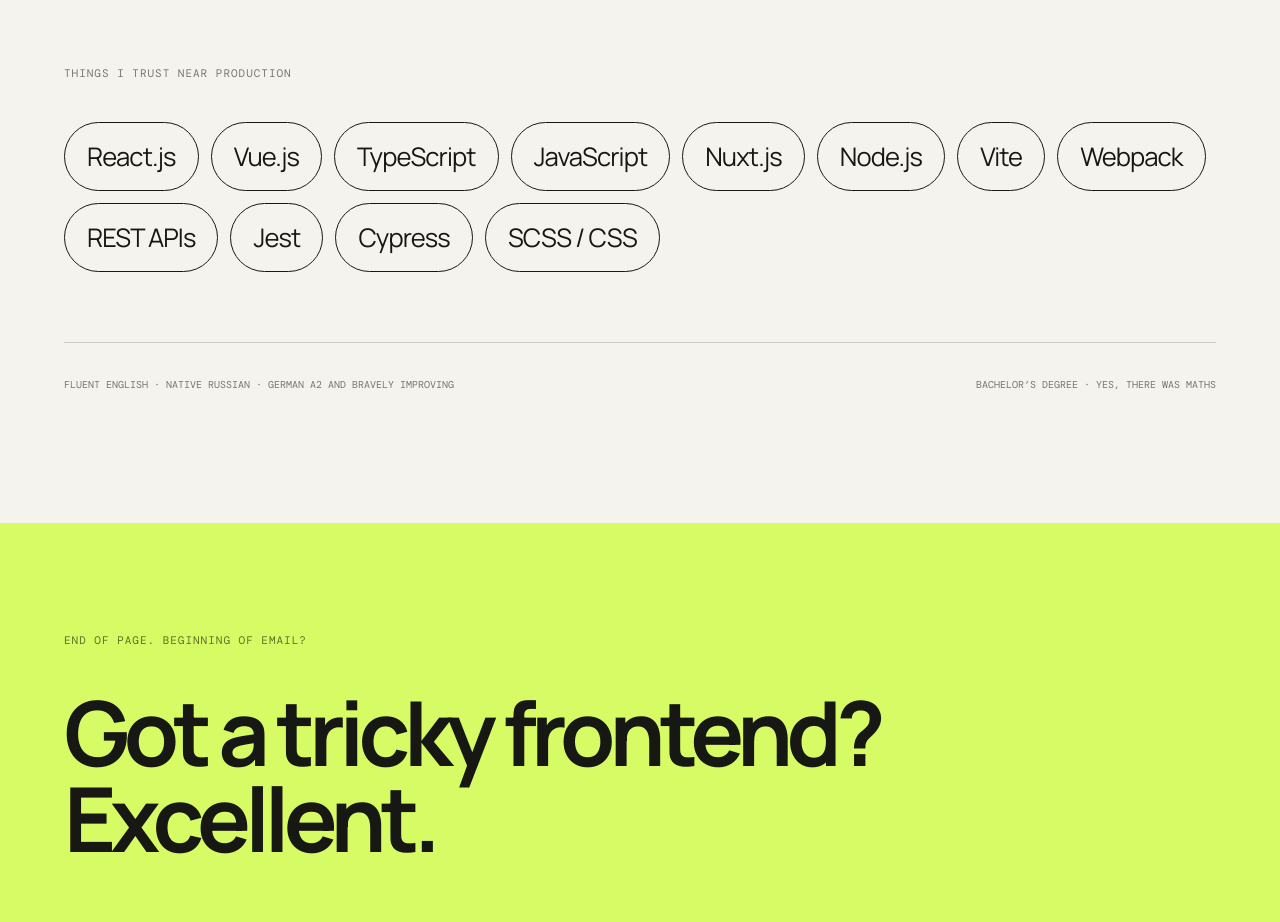
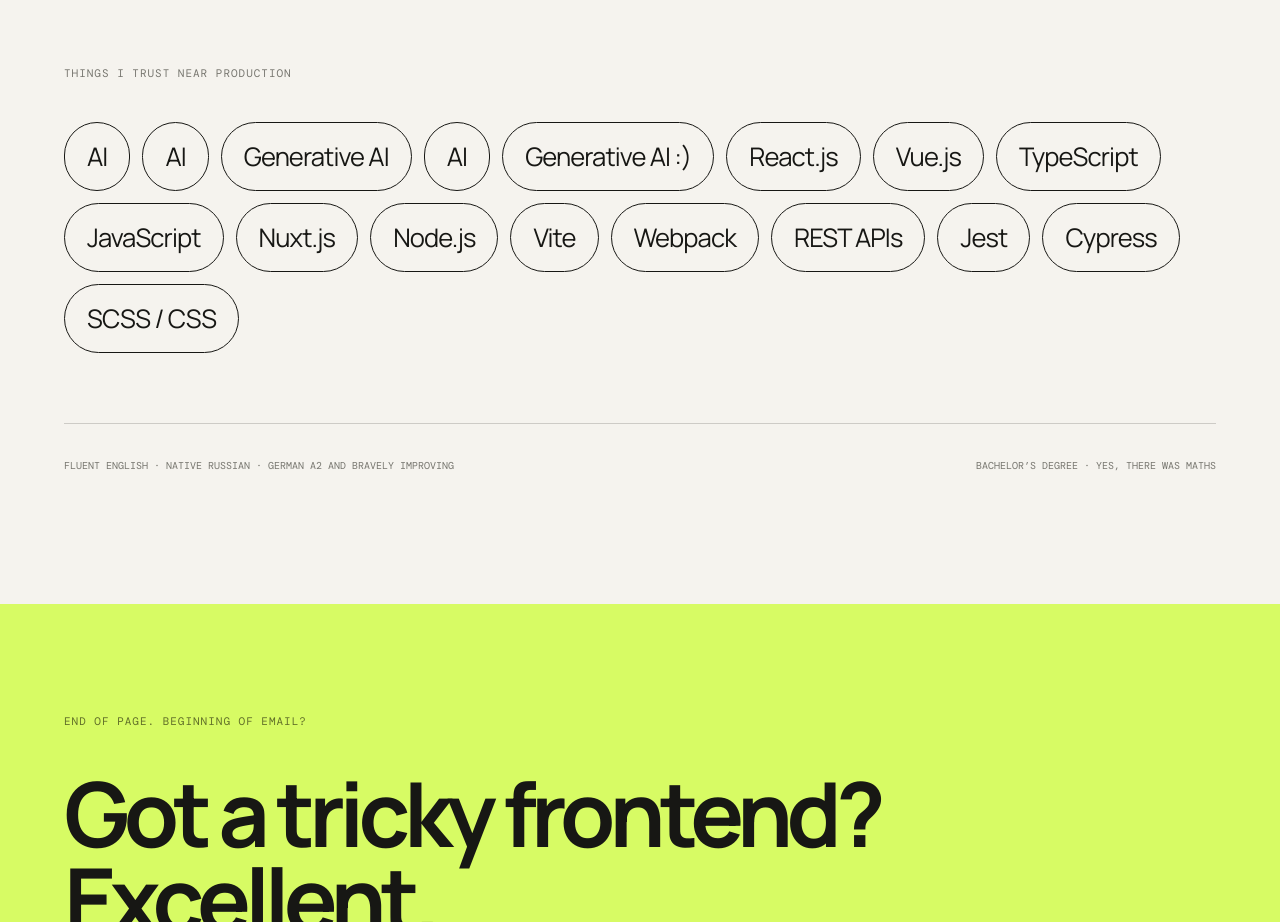
Before and after one commit to antonboltnev/antonboltnev, a Vue app: page / in a window 1280 px wide. Shown: the part 5100-6022 px from the top of the page. Built offline with nearby package versions, Linux system fonts and the light colour scheme; a web font is replaced by a local one.

Commit message:
some fun

```diff
--- a/src/App.vue
+++ b/src/App.vue
@@ -61,7 +61,7 @@
   },
 ]
 
-const skills = ['React.js','Vue.js', 'TypeScript', 'JavaScript', 'Nuxt.js', 'Node.js', 'Vite', 'Webpack', 'REST APIs', 'Jest', 'Cypress', 'SCSS / CSS']
+const skills = ['AI', 'AI', 'Generative AI', 'AI', 'Generative AI :)', 'React.js','Vue.js', 'TypeScript', 'JavaScript', 'Nuxt.js', 'Node.js', 'Vite', 'Webpack', 'REST APIs', 'Jest', 'Cypress', 'SCSS / CSS']
 const sliderIndexes = ref(Object.fromEntries(projects.map((project) => [project.id, 0])))
 const menuOpen = ref(false)
 const scrolled = ref(false)
```
